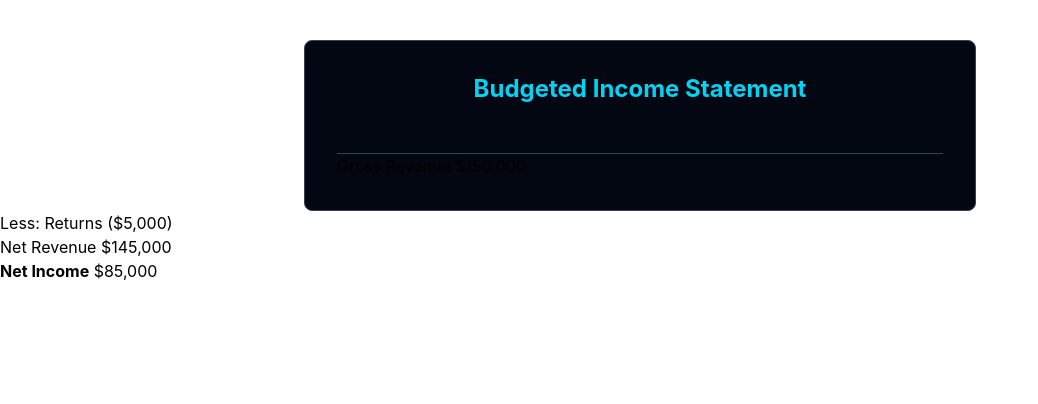
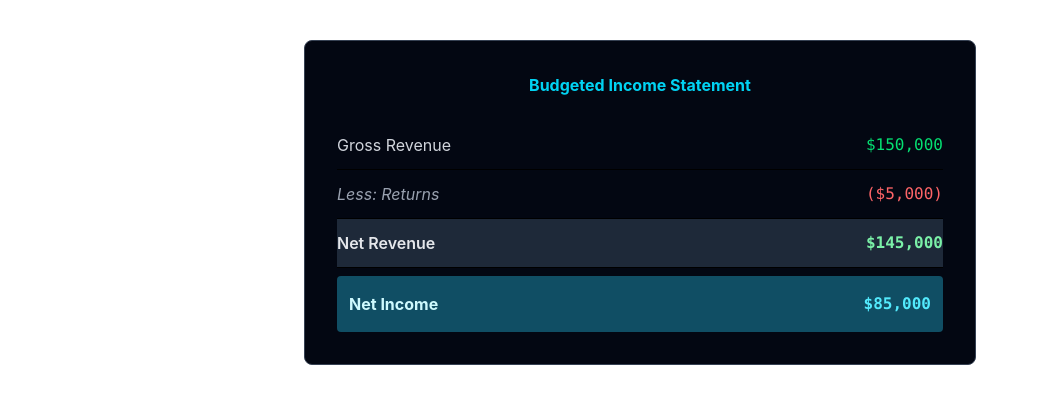
Before and after one commit to BacchusW/qcnewbooks, a SvelteKit app: page / in a window 1280 px wide. Shown: the top 404 px of the page, without its empty margins (0-1038 px from the left). Built offline with nearby package versions, Linux system fonts and the light colour scheme.

Commit message:
try-it: typography on the heading

```diff
--- a/src/routes/+page.svelte
+++ b/src/routes/+page.svelte
@@ -1,18 +1,19 @@
 <div class="mx-auto mt-10 max-w-2xl rounded-lg border border-gray-700 bg-gray-950 p-8">
-	<h1 class="mb-6 text-center text-2xl font-bold text-cyan-400">Budgeted Income Statement</h1>
-	<div class="flex justify-between border-b border-gray-700 py-3"></div>
-	<span>Gross Revenue</span>
-	<span>$150,000</span>
+  <h1 class="text-2x1 font-bold text-center mb-6 text-cyan-400">Budgeted Income Statement</h1>
+  <div class="flex justify-between py-3 border-b bprder-gray-700">
+	<span class="text-gray-300">Gross Revenue</span>
+	<span class="text-green-400 font-mono">$150,000</span>
+  </div>
+  <div class="flex justify-between py-3 border-b bprder-gray-700">
+	<span class="text-gray-400 italic">Less: Returns</span>
+	<span class="text-red-400 font-mono">($5,000)</span>
+  </div>
+  <div class="flex justify-between py-3 border-b bprder-gray-700 bg-gray-800">
+	<span class="text-gray-200 font-semibold">Net Revenue</span>
+	<span class="text-green-300 font-mono font-semibold">$145,000</span>
+  </div>
+  <div class="flex justify-between py-4 mt-2 px-3 bg-cyan-900 rounded">
+	<span class="text-cyan-100 font-bold">Net Income</span>
+	<span class="text-cyan-300 font-mono font-bold">$85,000</span>
+  </div>
 </div>
-<div>
-	<span>Less: Returns</span>
-	<span>($5,000)</span>
-</div>
-<div>
-	<span>Net Revenue</span>
-	<span>$145,000</span>
-</div>
-<div>
-	<span><strong>Net Income</strong></span>
-	<span>$85,000</span>
-</div>
```
